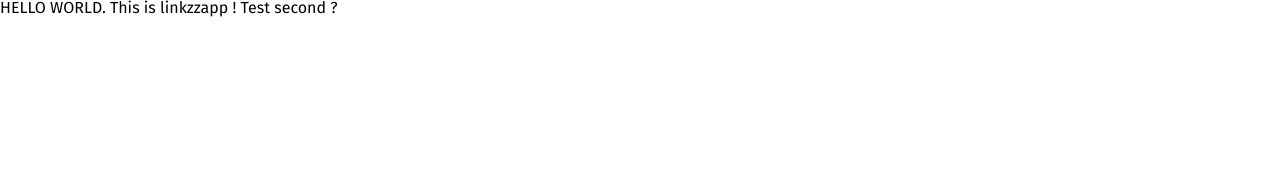
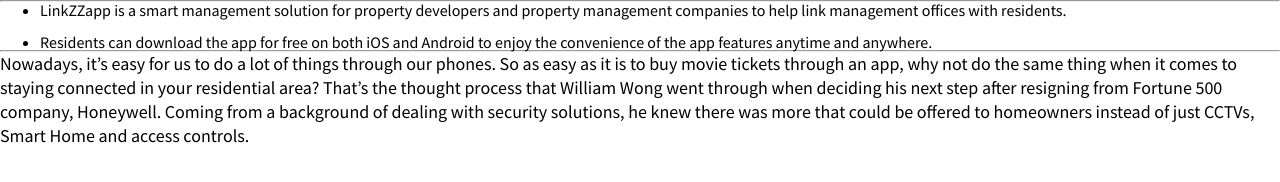
Before and after one commit to ammein/smart-marketing-linkzzapp, a plain HTML site: page index.html in a window 1280 px wide. Drawn offline with Linux system fonts and the light colour scheme.

Commit message:
Try this

```diff
--- a/index.html
+++ b/index.html
@@ -29,11 +29,11 @@ figure, figcaption, footer, header, hgroup,
 menu, nav, output, ruby, section, summary,
 time, mark, audio, video {
     margin: 0;
-    padding: 0;
     border: 0;
     font-size: 100%;
     font: inherit;
     vertical-align: baseline;
+    font-family: "Source Sans Pro" , sans-serif;
 }
 /* HTML5 display-role reset for older browsers */
 article, aside, details, figcaption, figure,
@@ -43,9 +43,9 @@ footer, header, hgroup, menu, nav, section {
 body {
     line-height: 1;
 }
-ol, ul {
+/* ol, ul {
     list-style: none;
-}
+} */
 blockquote, q {
     quotes: none;
 }
@@ -83,20 +83,52 @@ sup{
 
 .clearfix{
     zoom: 1;
-    &:before { content: ''; display: block; }
-    &:after { content: ''; display: table; clear: both; }
 }
 
-.hello{
-    font-family: "Fira Sans" , sans-serif;
+.clearfix::before{
+    content: '';
+    display: block;
+}
+
+.clearfix::after{
+    content: '';
+    display: table;
+    clear: both;
+}
+
+.paragraph{
+    font-size: 18px;
+    line-height: calc(18px * 1.33);
 }
 </style>
 
 <!-- Link -->
-<link href="https://fonts.googleapis.com/css?family=Fira+Sans:400,700" rel="stylesheet">
+<link href="https://fonts.googleapis.com/css?family=Fira+Sans:400,700|Source+Sans+Pro:400,700" rel="stylesheet">
 <body>
-    <p class="hello">
-        HELLO WORLD. This is linkzzapp ! Test second ?
+    <hr>
+        <ul>
+            <li type=bullet>
+                LinkZZapp is a smart management solution for property developers and property management companies to help link
+                management offices with residents.
+            </li>
+            <br>
+            <li>
+                Residents can download the app for free on both iOS and Android to enjoy the convenience of the app features anytime
+                and anywhere.
+            </li>
+        </ul>
+    <hr>
+    <p class="paragraph">
+        Nowadays, it’s easy for us to do a lot of things through our phones.
+
+        So as easy as it is to buy movie tickets through an app, why not do the same thing when it comes to staying connected
+        in your residential area?
+
+        That’s the thought process that William Wong went through when deciding his next step after resigning from Fortune 500
+        company, Honeywell.
+
+        Coming from a background of dealing with security solutions, he knew there was more that could be offered to homeowners
+        instead of just CCTVs, Smart Home and access controls.
     </p>
 </body>
 </html>
```
